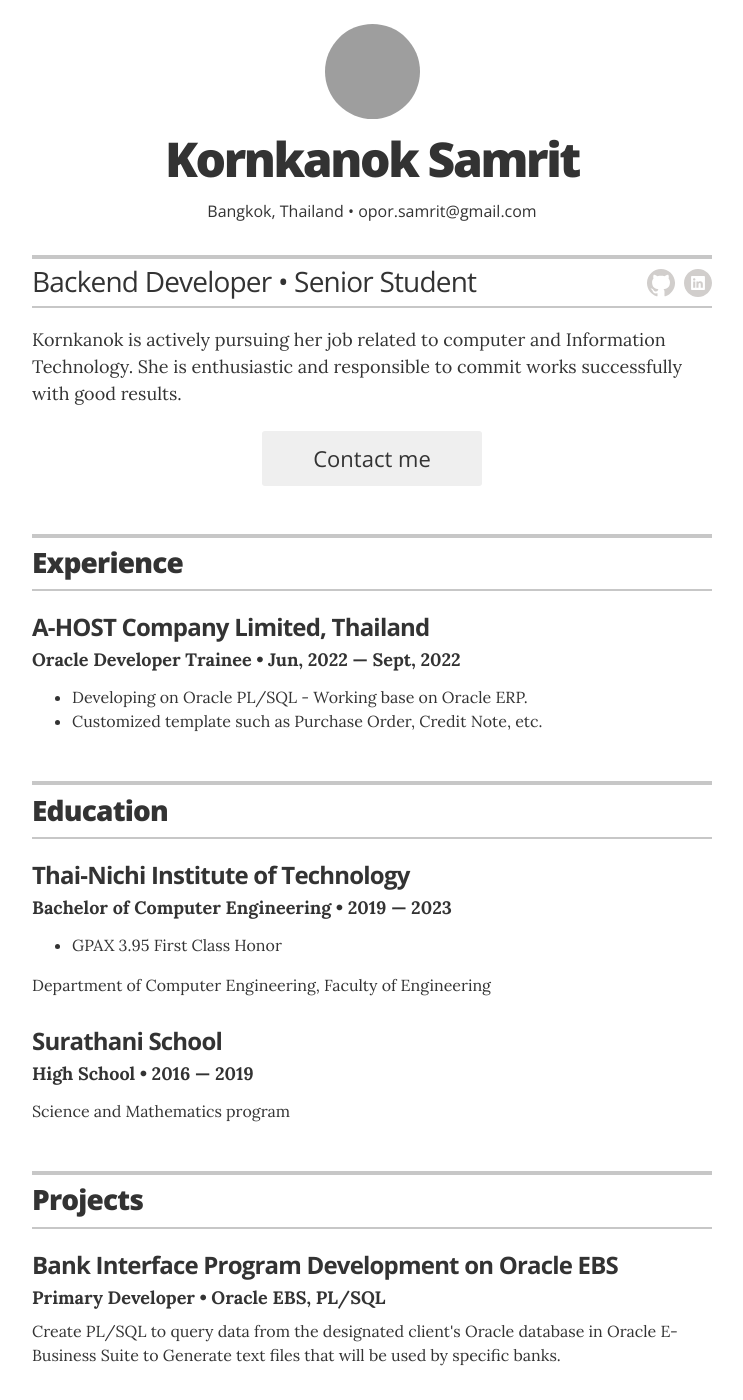
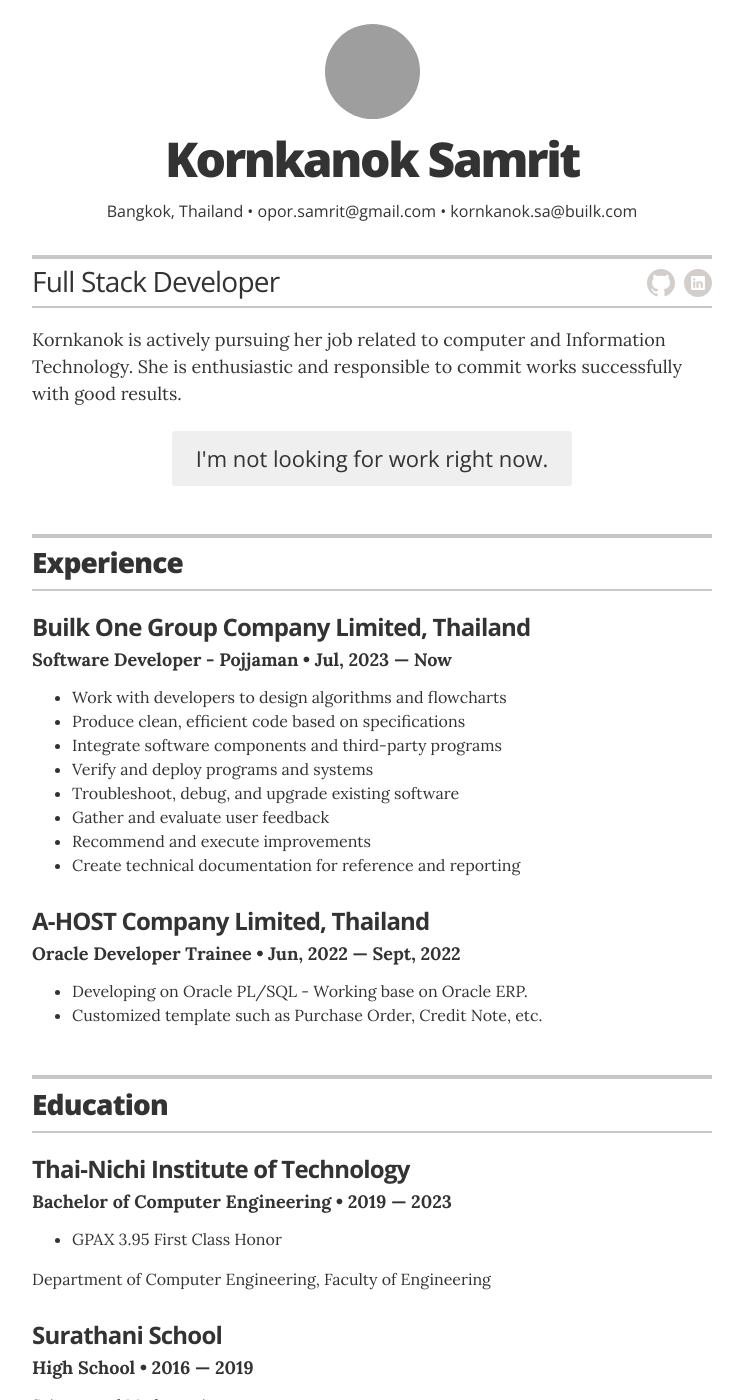
Before and after one commit to polpeonrg/polpeonrg-resume, a Jekyll site: the page built from index.html, in a window 1280 px wide and 1400 px high. Shown: the whole window, without its empty margins (268-1011 px from the left). Built offline with Jekyll 4.4.1, drawn with Linux system fonts in a browser that asks for light colours; grey boxes are pictures that could not be loaded.

Commit message:
docs(exp): update current job

```diff
--- a/_config.yml
+++ b/_config.yml
@@ -11,7 +11,7 @@ sass:
 # Resume settings
 resume_avatar: "true"
 resume_name: "Kornkanok Samrit"
-resume_title: "Backend Developer • Senior Student"
+resume_title: "Full Stack Developer"
 
 # used for the contact button in _layouts/resume.html
 resume_contact_email: "opor.samrit@gmail.com"
@@ -20,7 +20,7 @@ resume_contact_email: "opor.samrit@gmail.com"
 resume_contact_telephone: ""
 resume_contact_address: "Bangkok, Thailand"
 
-resume_header_contact_info: "Bangkok, Thailand • opor.samrit@gmail.com"
+resume_header_contact_info: "Bangkok, Thailand • opor.samrit@gmail.com • kornkanok.sa@builk.com"
 display_header_contact_info: "true"
 
 resume_header_intro: "<p>Kornkanok is actively pursuing her job related to computer and Information Technology. She is enthusiastic and responsible to commit works successfully with good results.</p>"
@@ -29,7 +29,7 @@ resume_header_intro: "<p>Kornkanok is actively pursuing her job related to compu
 # "no" to display an "I'm not looking for work" message,
 # or remove the resume_looking_for_work option entirely
 # to leave blank
-resume_looking_for_work: "yes"
+resume_looking_for_work: "no"
 
 # Decide which sections to use
 # comment out to hide
--- a/_data/experience.yml
+++ b/_data/experience.yml
@@ -1,4 +1,9 @@
 # Jobs
+- company: Builk One Group Company Limited, Thailand
+  position: Software Developer - Pojjaman
+  duration: Jul, 2023 &mdash; Now
+  summary: <ul><li>Work with developers to design algorithms and flowcharts</li><li>Produce clean, efficient code based on specifications</li><li>Integrate software components and third-party programs</li><li>Verify and deploy programs and systems</li><li>Troubleshoot, debug, and upgrade existing software</li><li>Gather and evaluate user feedback</li><li>Recommend and execute improvements</li><li>Create technical documentation for reference and reporting</li></ul>
+
 # Internship
 - company: A-HOST Company Limited, Thailand
   position: Oracle Developer Trainee
```
